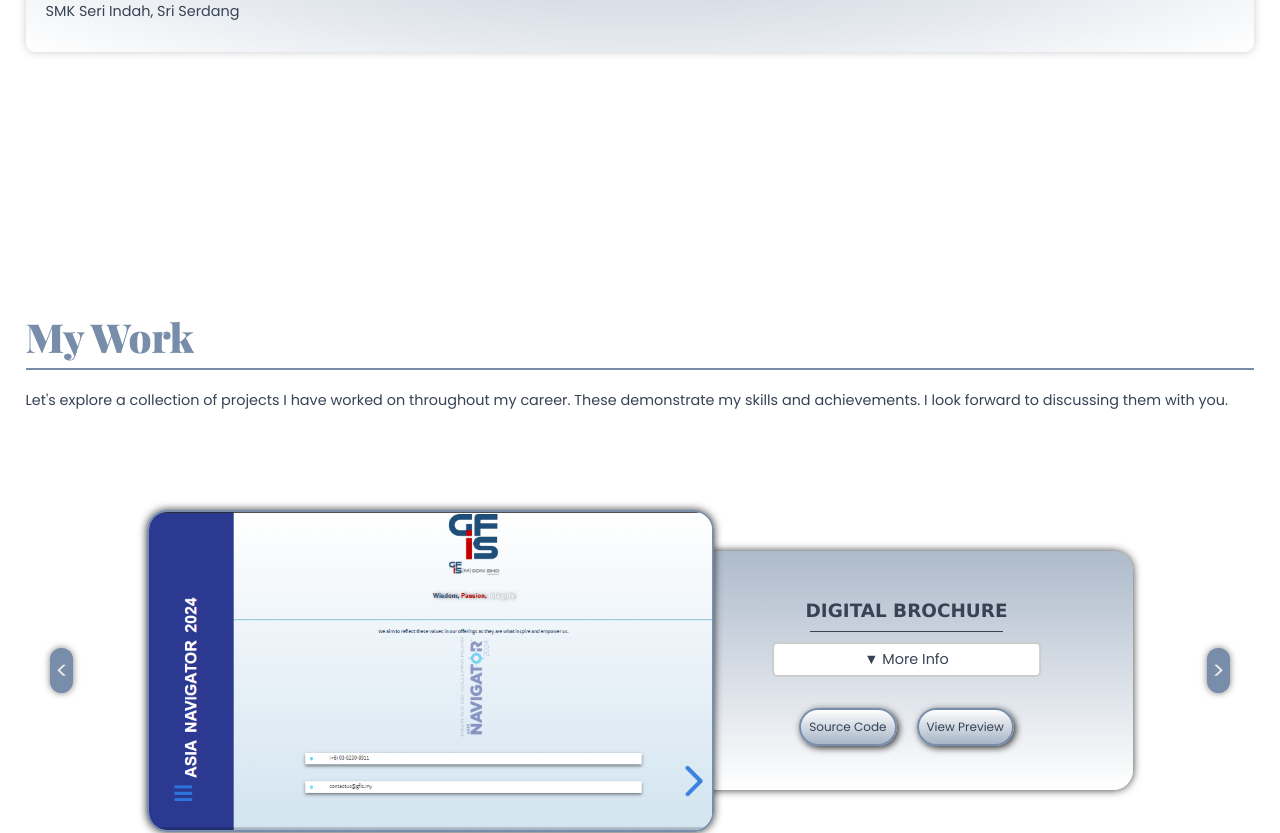
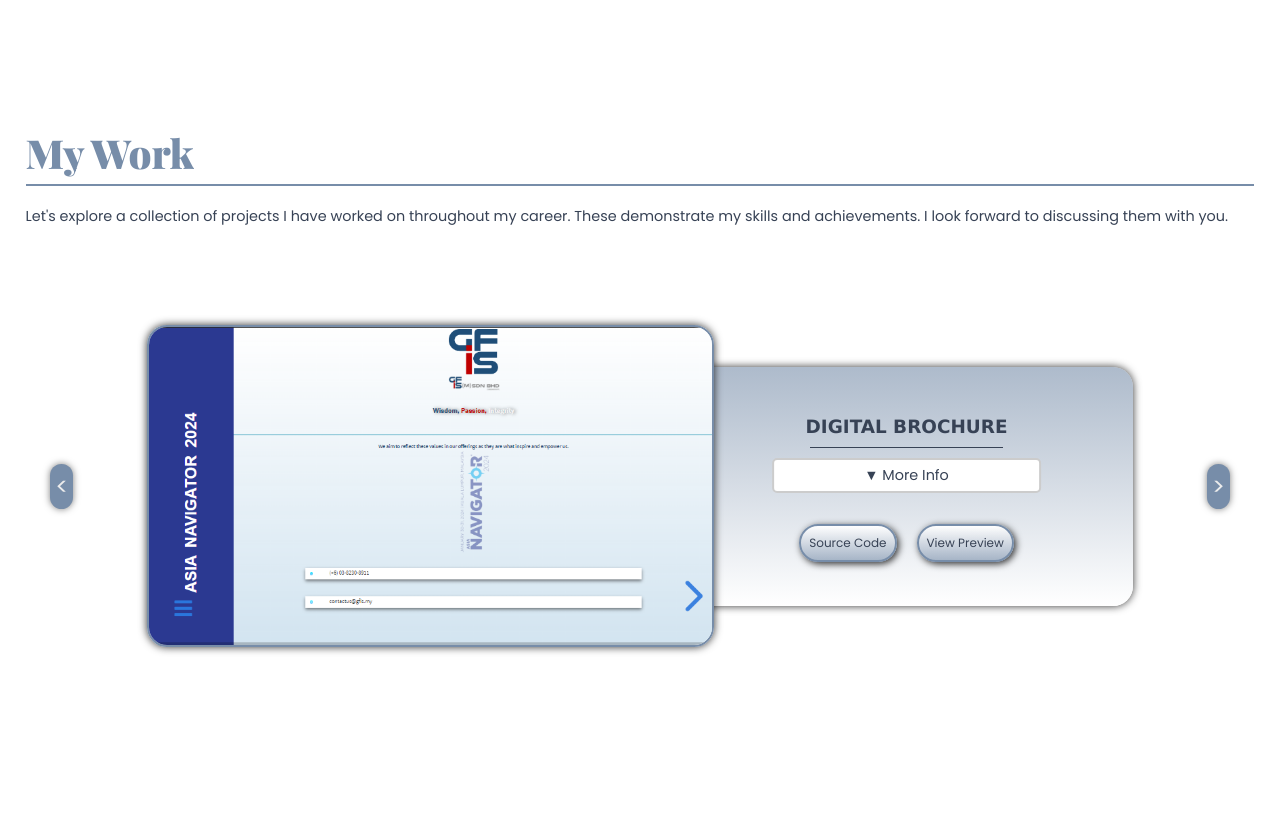
Before and after one commit to Nabilah72/New_Portfolio, a React (Create React App) app: page / in a window 1280 px wide. Shown: the part 1580-2413 px from the top of the page. Built offline with nearby package versions, Linux system fonts and the light colour scheme.

Commit message:
change marginTop

```diff
--- a/public/style.css
+++ b/public/style.css
@@ -22,7 +22,6 @@
 }
 
 h1{
-	margin-top:15%;
     font-family: 'Playfair Display', serif;
     font-weight: bolder;
     font-size: 5vh;
```
